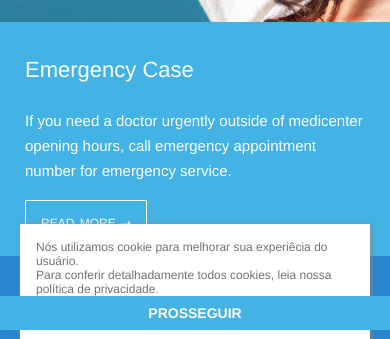
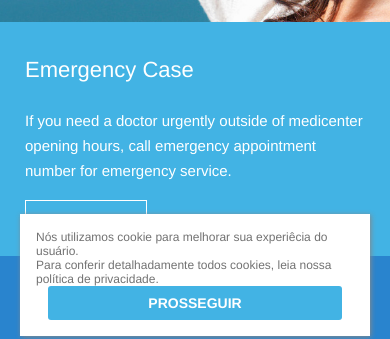
Before and after one commit to vanessabrazuna/medicenter, a plain HTML site: page index.html in a window 390 px wide. Shown: the part 478-817 px from the top of the page. Drawn offline with Linux system fonts and the light colour scheme.

Commit message:
ainda nao acabou

```diff
--- a/assets/css/template.css
+++ b/assets/css/template.css
@@ -693,12 +693,13 @@ input {
         flex-direction: column;
         justify-content: center;
         padding: 16px;
+        margin-bottom: 10px;
         font-size: 12px;
     }
 
     .lgpd button {
         width: 100%;
-        padding: 10px 150px 10px 150px;
+        padding: 10px 100px 10px 100px;
     }
 
     #banner {
```
